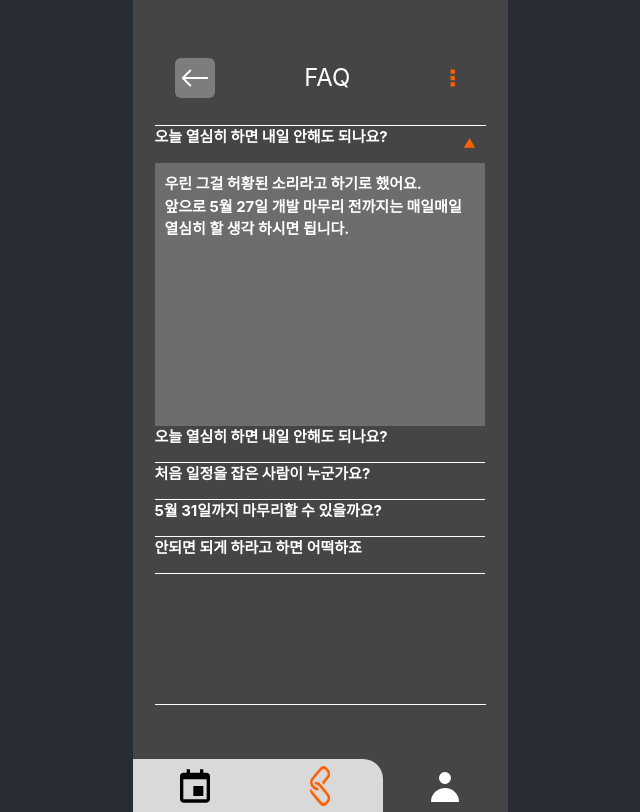
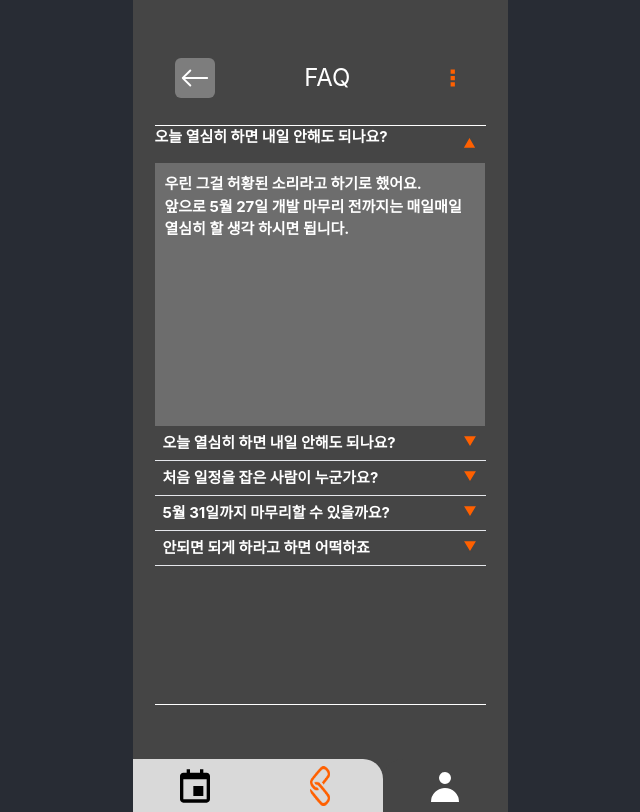
Before and after one commit to KB-Final-Team-2/linket-frontend, a React (Create React App) app: page /member/info/faq/content in a window 1280 px wide. Shown: the whole page, without its empty margins (320-960 px from the left). Built offline with nearby package versions, Linux system fonts and the light colour scheme; the HTML template or start-up script is replaced by a standard one.

Commit message:
[Feat] #15 컴포넌트 수정

```diff
--- /dev/null
+++ b/src/components/Input/InfoInput.tsx
@@ -0,0 +1,20 @@
+import { ForwardedRef, forwardRef } from "react";
+
+interface props {
+    title: string,
+    placeholder: string
+}
+
+const InfoInput = forwardRef((props: props, ref: ForwardedRef<HTMLInputElement>) => {
+
+    return (
+        <div className="w-[330px] h-[90px] overflow-hidden">
+            <p className="w-[330px] h-10 text-[15px] font-bold text-white flex justify-center items-center flex-shrink-0">
+                {props.title}
+            </p>
+            <input className="w-[330px] h-[49px] overflow-hidden bg-[#b1b1b1] text-center placeholder:text-black/50" placeholder={props.placeholder} />
+        </div>
+    )
+})
+
+export default InfoInput;
--- a/src/components/List/LargeList.tsx
+++ b/src/components/List/LargeList.tsx
@@ -3,18 +3,14 @@ interface props {
     content: string
 }
 
-const LargeList = ({title, content} : props) => {
+const LargeList = ({ title, content }: props) => {
     return (
-        <div className="w-[331px] h-[50px] relative overflow-hidden border-t-0 border-r-0 border-b border-l-0 border-white">
-            <div className="w-[100px] h-[50px] absolute left-0 top-0 overflow-hidden">
-                <p className="w-[100px] h-[50px] absolute left-0 top-0 text-[15px] font-bold text-center text-[#d9d9d9]">
-                    {title}
-                </p>
+        <div className="w-[331px] h-[50px] relative overflow-hidden border-b border-white flex">
+            <div className="w-[100px] h-[50px] overflow-hidden text-[15px] font-bold text-center text-[#d9d9d9] flex flex-shrink-0 justify-center items-center">
+                {title}
             </div>
-            <div className="flex justify-end items-center w-[231px] h-[50px] absolute left-[100px] top-0 overflow-hidden gap-2.5 pr-2.5">
-                <p className="flex-grow-0 flex-shrink-0 w-[221px] h-[52px] text-[15px] font-bold text-right text-white">
-                    {content}
-                </p>
+            <div className="flex justify-end items-center w-[231px] h-[50px] overflow-hidden gap-2.5 pr-2.5 text-[15px] font-bold text-right text-white">
+                {content}
             </div>
         </div>
     )
--- a/src/components/List/NextList.tsx
+++ b/src/components/List/NextList.tsx
@@ -5,13 +5,13 @@ interface props {
 const NextList = ({ title }: props) => {
     return (
         <div className="w-[331px] h-[37px] overflow-hidden flex flex-shrink-0 border-b">
-            <div className="w-[331px] h-[37px] overflow-hidden relative flex">
+            <div className="w-[331px] h-[37px] overflow-hidden relative flex justify-between">
                 <div className="w-[331px] h-[37px] overflow-hidden">
-                    <p className="w-full h-[37px] text-[15px] font-bold text-left text-white flex justify-center items-center">
+                    <p className="w-full h-[37px] text-[15px] font-bold text-left text-white flex justify-start items-center pl-5">
                         {title}
                     </p>
                 </div>
-                <div className="w-10 h-full absolute right-0 flex flex-shrink-0 justify-center items-center">
+                <div className="w-10 h-full flex flex-shrink-0 justify-center items-center">
                     <svg
                         width={16}
                         height={20}
--- a/src/components/List/ToggleList.tsx
+++ b/src/components/List/ToggleList.tsx
@@ -5,28 +5,15 @@ interface props {
 
 const ToggleList = ({ title, content }: props) => {
     return (
-        <div className="w-[331px] h-[37px] relative overflow-hidden">
-            <div className="w-[331px] h-[37px] absolute left-0 top-0 overflow-hidden">
-                <div className="w-[331px] h-[37px] absolute left-0 top-0 overflow-hidden">
-                    <p className="w-[331px] h-[37px] absolute left-0 top-0 text-[15px] font-bold text-left text-white">
-                        {title}
-                    </p>
+        <div className="w-[331px] h-[35px] relative overflow-hidden flex border-b justify-between items-center">
+            <div className="w-[331px] h-[35px] overflow-hidden">
+                <div className="w-[331px] h-[35px] overflow-hidden text-[15px] font-bold text-white flex flex-shrink-0 justify-start items-center px-2">
+                    {title}
                 </div>
+            </div>
+            <div className="w-[35px] h-full items-center overflow-hidden p-2">
                 <svg
-                    width={331}
-                    height={1}
-                    viewBox="0 0 331 1"
-                    fill="none"
-                    xmlns="http://www.w3.org/2000/svg"
-                    className="absolute left-[-1px] top-9"
-                    preserveAspectRatio="none"
-                >
-                    <line y1="0.5" x2={332} y2="0.5" stroke="white" />
-                </svg>
-            </div>
-            <div className="flex justify-start items-start absolute left-[331px] top-0 overflow-hidden gap-2.5 p-2">
-                <svg
-                    width={19}
+                    width={20}
                     height={16}
                     viewBox="0 0 19 16"
                     fill="none"
```
